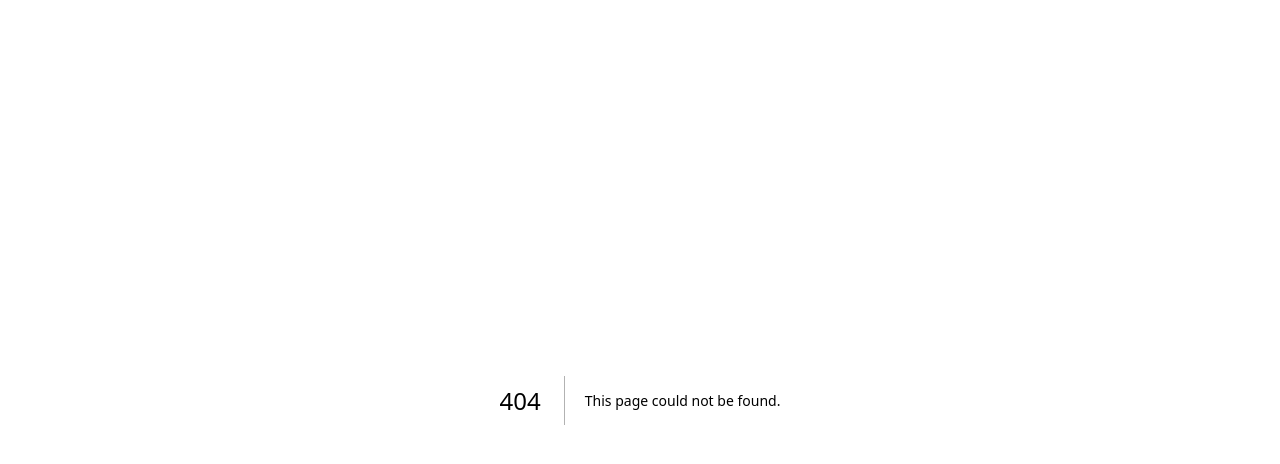
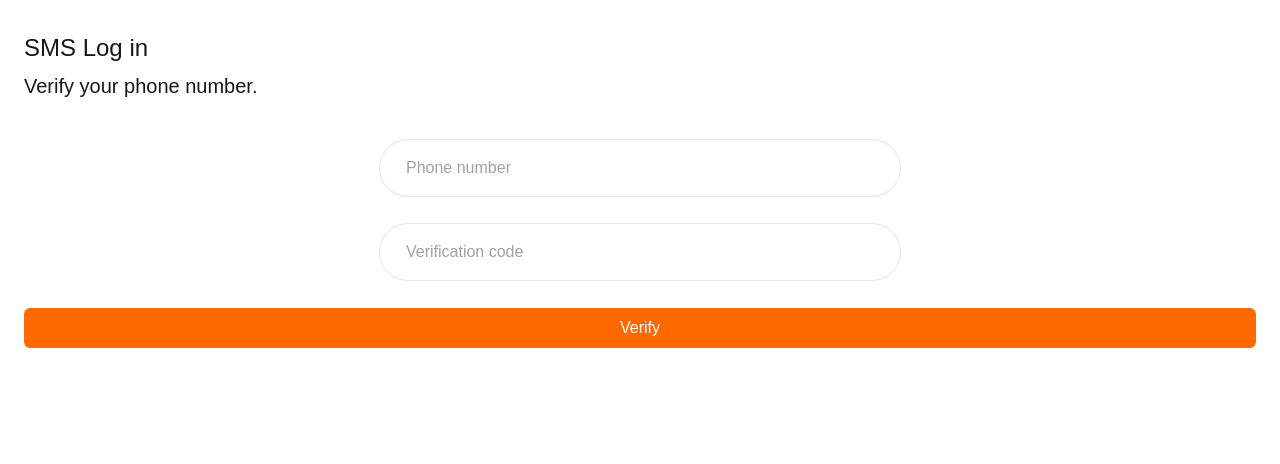
Before and after one commit to okryun/nextjs-study, a Next.js app: page /sms in a window 1280 px wide. Before the commit this address had no page. Shown: the top 464 px of the page. Built offline with nearby package versions, Linux system fonts and the light colour scheme.

Commit message:
add sms file

```diff
--- /dev/null
+++ b/app/sms/actions.ts
@@ -0,0 +1,3 @@
+"use server";
+
+export async function smsVerification(prevState: any, formData: FormData) {}
--- /dev/null
+++ b/app/sms/page.tsx
@@ -0,0 +1,35 @@
+"use client";
+
+import Button from "@/components/button";
+
+import { useFormState } from "react-dom";
+import { smsVerification } from "./actions";
+import Input from "@/components/input";
+export default function SMSLogin() {
+  const [state, dispatch] = useFormState(smsVerification, null);
+  return (
+    <div className="flex flex-col gap-10 py-8 px-6">
+      <div className="flex flex-col gap-2 *:font-medium">
+        <h1 className="text-2xl">SMS Log in</h1>
+        <h2 className="text-xl">Verify your phone number.</h2>
+      </div>
+      <form action={dispatch} className="flex flex-col gap-3">
+        <Input
+          name="phone"
+          type="number"
+          placeholder="Phone number"
+          required
+          icon
+        />
+        <Input
+          name="token"
+          type="number"
+          placeholder="Verification code"
+          required
+          icon
+        />
+        <Button text="Verify" />
+      </form>
+    </div>
+  );
+}
```
